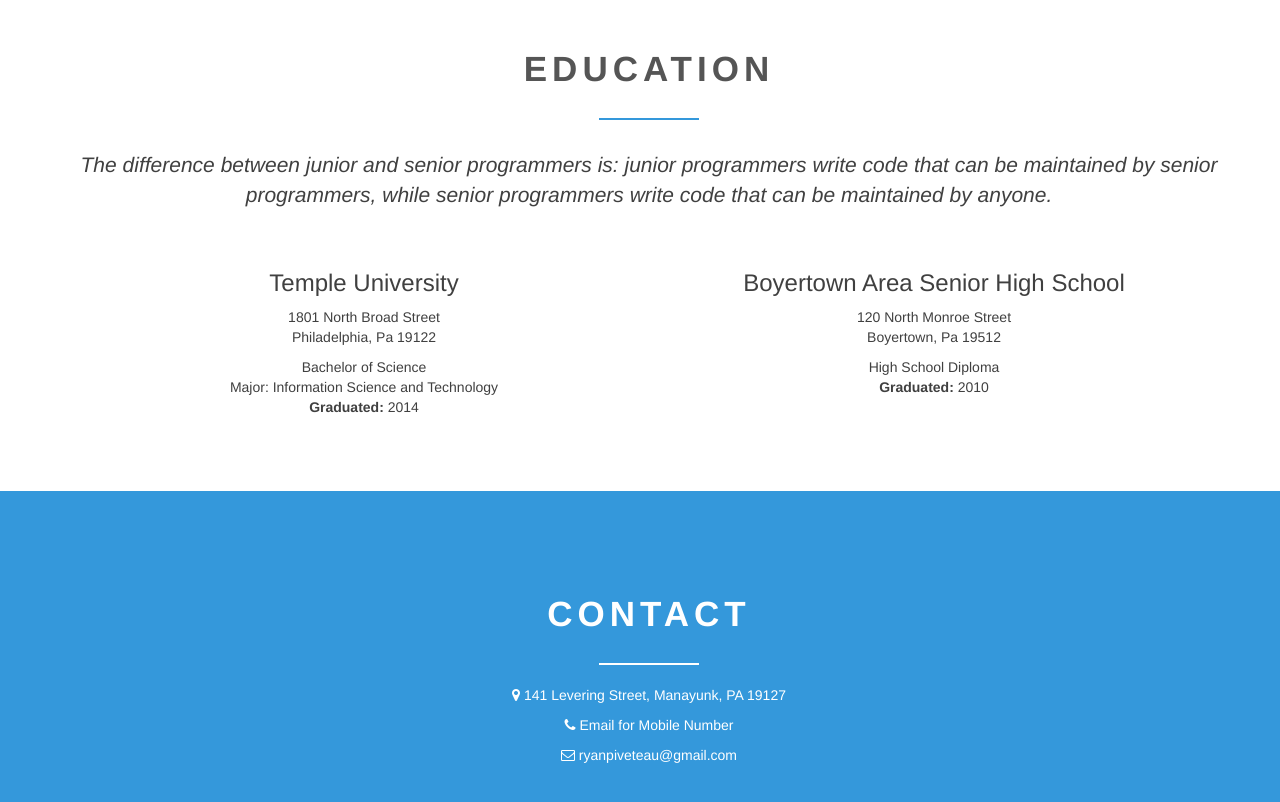
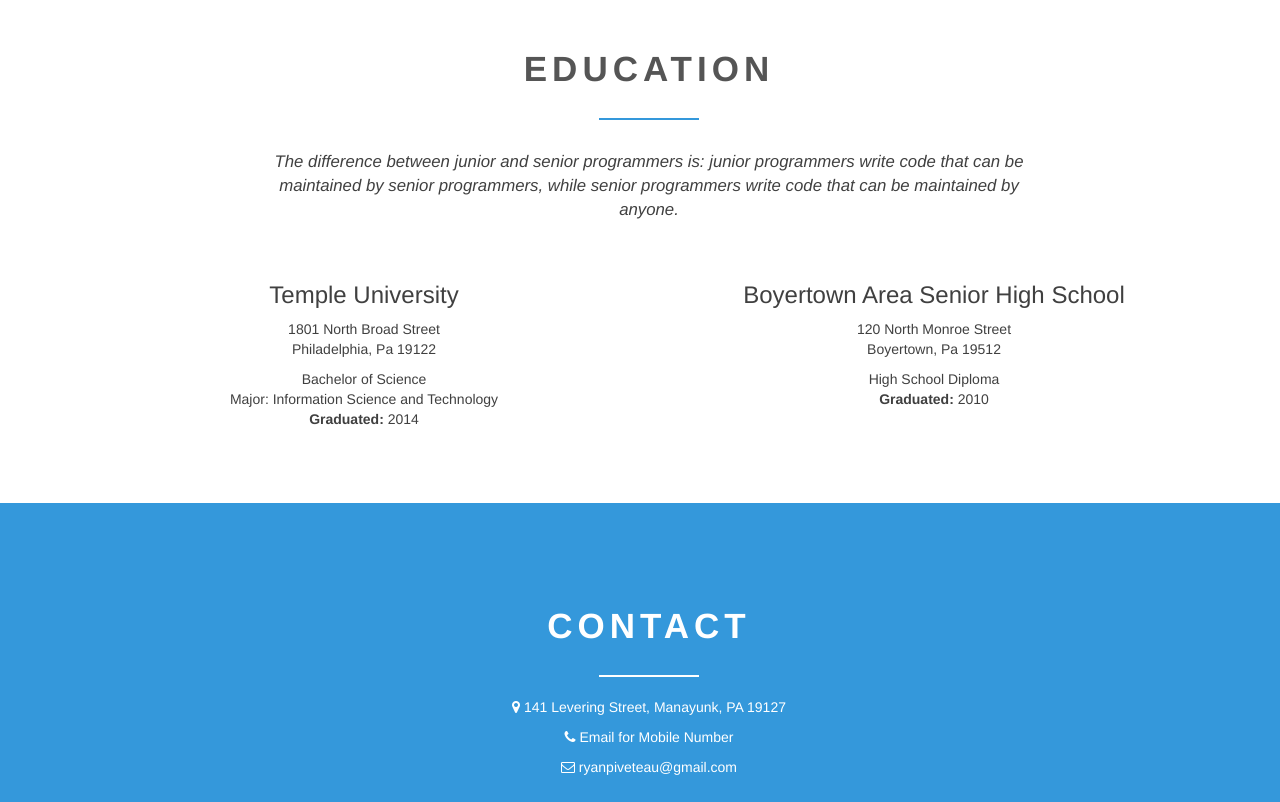
Before and after one commit to ryanpiv/welcome, a plain HTML site: page index.html in a window 1280 px wide. Shown: the part 5920-6722 px from the top of the page. Drawn offline with nearby package versions, Linux system fonts and the light colour scheme; grey boxes are pictures that could not be loaded.

Commit message:
quote fix

```diff
--- a/index.html
+++ b/index.html
@@ -387,7 +387,7 @@
             <header class="section-header">
                 <h2 class="section-title"><span>Education</span></h2>
                 <div class="spacer"></div>
-                <p class="section-subtitle" style="font-style: italic">The difference between junior and senior programmers is: junior programmers write code that can be maintained by senior programmers, while senior programmers write code that can be maintained by anyone.</p>
+                <p class="section-subtitle col-md-8 col-md-offset-2" style="font-style: italic; font-size:1.2em">The difference between junior and senior programmers is: junior programmers write code that can be maintained by senior programmers, while senior programmers write code that can be maintained by anyone.</p>
             </header>
             <div class="row">
                 <div class="col-md-6">
```
